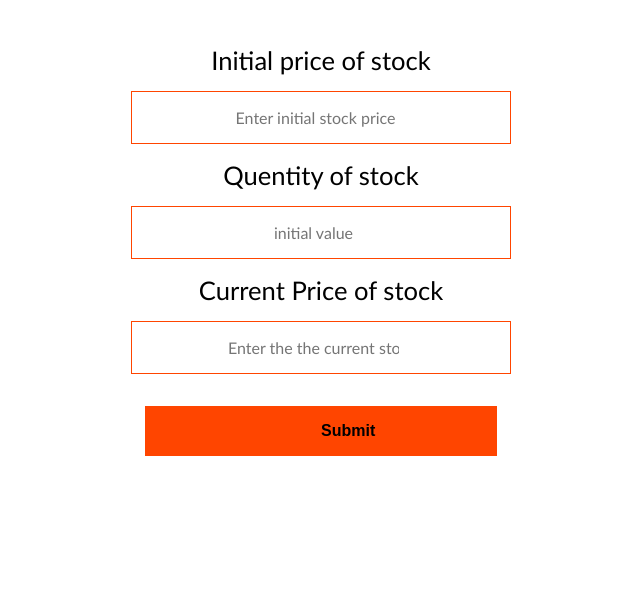
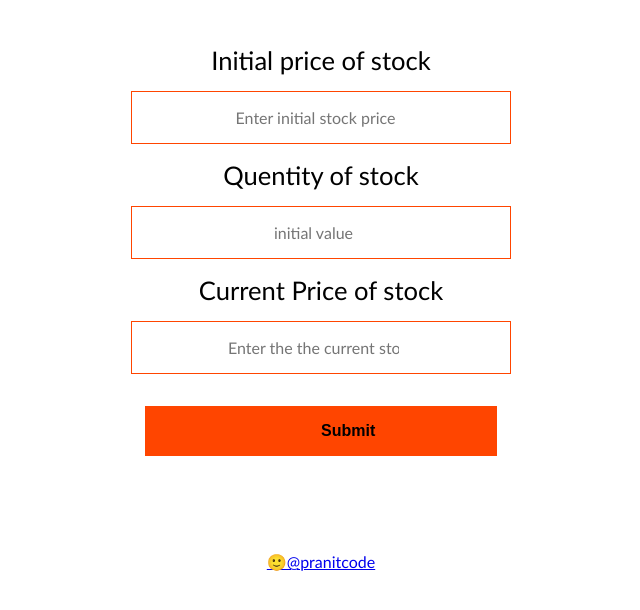
Before and after one commit to pranitcode/Stock-profit-loss-Mark-14-JS, a plain HTML site: page index.html in a window 1280 px wide. Shown: the part 92-702 px from the top of the page, without its empty margins (319-959 px from the left). Drawn offline with Linux system fonts and the light colour scheme.

Commit message:
add github link

```diff
--- a/index.html
+++ b/index.html
@@ -22,6 +22,7 @@
         <button min="1" id="btnTellMe" type="submit"><span>Submit</span></button>
     </main>
   <div id="output-container"></div>
+  <div id="links"><center><a href="https://github.com/pranitcode">🙂@pranitcode</a><center></div>
  <script src="script.js"></script>
 </body>
 </html>
--- a/style.css
+++ b/style.css
@@ -32,6 +32,9 @@ input {
 #output-container {
     margin-top: 2rem;
 
+}
+#links {
+    margin-top: 6rem;
 }
 
 
```
